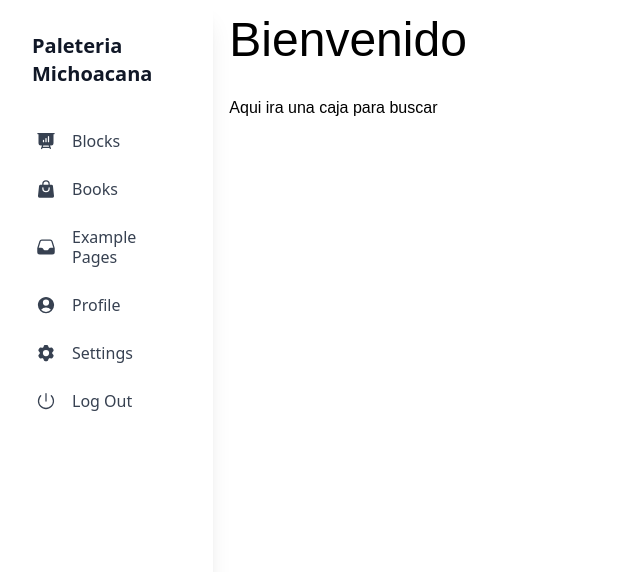
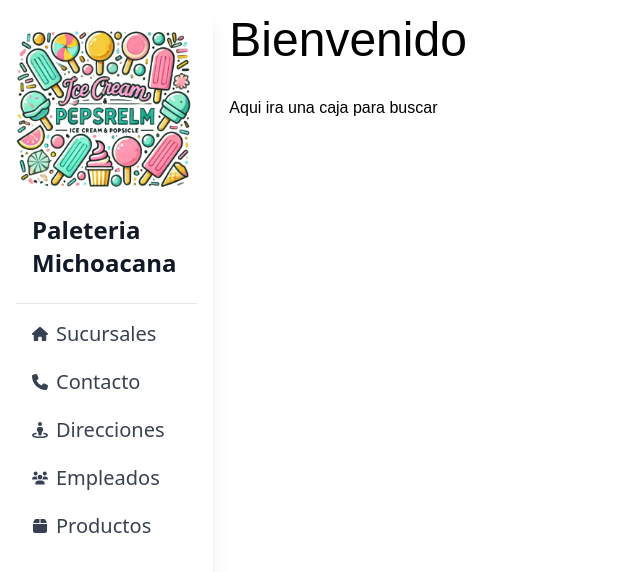
Before and after one commit to v-devOs/Next-Front-End-Michoacana, a Next.js app: page /admin in a window 1280 px wide. Shown: the top 572 px of the page, without its empty margins (0-640 px from the left). Built offline with nearby package versions, Linux system fonts and the light colour scheme.

Commit message:
Ajuste de SidebarItems realizado

```diff
--- a/package.json
+++ b/package.json
@@ -13,7 +13,8 @@
     "next": "14.2.15",
     "next-paleteria": "file:",
     "react": "^18",
-    "react-dom": "^18"
+    "react-dom": "^18",
+    "react-icons": "^5.3.0"
   },
   "devDependencies": {
     "@types/node": "^20",
--- /dev/null
+++ b/src/app/admin/(items)/branch/[id]/page.tsx
@@ -0,0 +1,9 @@
+import React from 'react'
+
+const AdminSucursalInfo = () => {
+  return (
+    <div>AdminSucursalInfo</div>
+  )
+}
+
+export default AdminSucursalInfo
--- a/src/app/globals.css
+++ b/src/app/globals.css
@@ -7,3 +7,8 @@ body {
   background: var(--background);
   font-family: Arial, Helvetica, sans-serif;
 }
+
+image {
+  width: auto;
+  height: auto;
+}
--- a/src/components/admin/Sidebar.tsx
+++ b/src/components/admin/Sidebar.tsx
@@ -1,57 +1,61 @@
+import Image from "next/image"
+import { FaHouse, FaPhone, FaStreetView, FaBox, FaUsers } from "react-icons/fa6";
+
+
+import { SidebarItem } from "./SidebarItem";
+
+interface Item {
+  name: string,
+  link: string,
+  icon: React.ReactNode
+}
+
+const sidebarItems: Item[] = [
+  {
+    name: 'Sucursales',
+    link: '/admin/branch',
+    icon: <FaHouse />
+  },
+  {
+    name: 'Contacto',
+    link: '/admin/contact',
+    icon: <FaPhone />
+  },
+  {
+    name: 'Direcciones',
+    link: '/admin/direction',
+    icon: <FaStreetView />
+  },
+  {
+    name: 'Empleados',
+    link: '/admin/employee',
+    icon: <FaUsers />
+  },
+  {
+    name: 'Productos',
+    link: '/admin/product',
+    icon: <FaBox />
+  },
+]
 
 export const Sidebar = () => {
   return (
     <aside>
       <div className="relative flex flex-col bg-clip-border rounded-xl bg-white text-gray-700 h-[calc(100vh)] w-full max-w-[20rem] p-4 shadow-xl shadow-blue-gray-900/5">
+        <div className="flex justify-center">
+          <Image className="rounded-sm" src={"/img/icon.png"} alt="Icono Michoacana" width={250} height={100} />
+        </div>
         <div className="mb-2 p-4">
-          <h5 className="block antialiased tracking-normal font-sans text-xl font-semibold leading-snug text-gray-900">Paleteria Michoacana</h5>
+          <h3 className="block antialiased tracking-normal font-sans text-2xl font-semibold leading-snug text-gray-900">Paleteria Michoacana</h3>
         </div>
+
+        <hr style={{ width: '100%' }} />
         <nav className="flex flex-col gap-1  p-2 font-sans text-base font-normal text-gray-700">
-          <div role="button" className="flex items-center w-full p-3 rounded-lg text-start leading-tight transition-all hover:bg-blue-50 hover:bg-opacity-80 focus:bg-blue-50 focus:bg-opacity-80 active:bg-gray-50 active:bg-opacity-80 hover:text-blue-900 focus:text-blue-900 active:text-blue-900 outline-none">
-            <div className="grid place-items-center mr-4">
-              <svg xmlns="http://www.w3.org/2000/svg" viewBox="0 0 24 24" fill="currentColor" aria-hidden="true" className="h-5 w-5">
-                <path fillRule="evenodd" d="M2.25 2.25a.75.75 0 000 1.5H3v10.5a3 3 0 003 3h1.21l-1.172 3.513a.75.75 0 001.424.474l.329-.987h8.418l.33.987a.75.75 0 001.422-.474l-1.17-3.513H18a3 3 0 003-3V3.75h.75a.75.75 0 000-1.5H2.25zm6.04 16.5l.5-1.5h6.42l.5 1.5H8.29zm7.46-12a.75.75 0 00-1.5 0v6a.75.75 0 001.5 0v-6zm-3 2.25a.75.75 0 00-1.5 0v3.75a.75.75 0 001.5 0V9zm-3 2.25a.75.75 0 00-1.5 0v1.5a.75.75 0 001.5 0v-1.5z" clipRule="evenodd"></path>
-              </svg>
-            </div>
-            Blocks
-          </div>
-          <div role="button" className="flex items-center w-full p-3 rounded-lg text-start leading-tight transition-all hover:bg-blue-50 hover:bg-opacity-80 focus:bg-blue-50 focus:bg-opacity-80 active:bg-blue-50 active:bg-opacity-80 hover:text-blue-900 focus:text-blue-900 active:text-blue-900 outline-none">
-            <div className="grid place-items-center mr-4">
-              <svg xmlns="http://www.w3.org/2000/svg" viewBox="0 0 24 24" fill="currentColor" aria-hidden="true" className="h-5 w-5">
-                <path fillRule="evenodd" d="M7.5 6v.75H5.513c-.96 0-1.764.724-1.865 1.679l-1.263 12A1.875 1.875 0 004.25 22.5h15.5a1.875 1.875 0 001.865-2.071l-1.263-12a1.875 1.875 0 00-1.865-1.679H16.5V6a4.5 4.5 0 10-9 0zM12 3a3 3 0 00-3 3v.75h6V6a3 3 0 00-3-3zm-3 8.25a3 3 0 106 0v-.75a.75.75 0 011.5 0v.75a4.5 4.5 0 11-9 0v-.75a.75.75 0 011.5 0v.75z" clipRule="evenodd"></path>
-              </svg>
-            </div>Books
-          </div>
-          <div role="button" className="flex items-center w-full p-3 rounded-lg text-start leading-tight transition-all hover:bg-blue-50 hover:bg-opacity-80 focus:bg-blue-50 focus:bg-opacity-80 active:bg-blue-50 active:bg-opacity-80 hover:text-blue-900 focus:text-blue-900 active:text-blue-900 outline-none">
-            <div className="grid place-items-center mr-4">
-              <svg xmlns="http://www.w3.org/2000/svg" viewBox="0 0 24 24" fill="currentColor" aria-hidden="true" className="h-5 w-5">
-                <path fillRule="evenodd" d="M6.912 3a3 3 0 00-2.868 2.118l-2.411 7.838a3 3 0 00-.133.882V18a3 3 0 003 3h15a3 3 0 003-3v-4.162c0-.299-.045-.596-.133-.882l-2.412-7.838A3 3 0 0017.088 3H6.912zm13.823 9.75l-2.213-7.191A1.5 1.5 0 0017.088 4.5H6.912a1.5 1.5 0 00-1.434 1.059L3.265 12.75H6.11a3 3 0 012.684 1.658l.256.513a1.5 1.5 0 001.342.829h3.218a1.5 1.5 0 001.342-.83l.256-.512a3 3 0 012.684-1.658h2.844z" clipRule="evenodd"></path>
-              </svg>
-            </div>Example Pages <div className="grid place-items-center ml-auto justify-self-end">
-
-            </div>
-          </div>
-          <div role="button" className="flex items-center w-full p-3 rounded-lg text-start leading-tight transition-all hover:bg-blue-50 hover:bg-opacity-80 focus:bg-blue-50 focus:bg-opacity-80 active:bg-blue-50 active:bg-opacity-80 hover:text-blue-900 focus:text-blue-900 active:text-blue-900 outline-none">
-            <div className="grid place-items-center mr-4">
-              <svg xmlns="http://www.w3.org/2000/svg" viewBox="0 0 24 24" fill="currentColor" aria-hidden="true" className="h-5 w-5">
-                <path fillRule="evenodd" d="M18.685 19.097A9.723 9.723 0 0021.75 12c0-5.385-4.365-9.75-9.75-9.75S2.25 6.615 2.25 12a9.723 9.723 0 003.065 7.097A9.716 9.716 0 0012 21.75a9.716 9.716 0 006.685-2.653zm-12.54-1.285A7.486 7.486 0 0112 15a7.486 7.486 0 015.855 2.812A8.224 8.224 0 0112 20.25a8.224 8.224 0 01-5.855-2.438zM15.75 9a3.75 3.75 0 11-7.5 0 3.75 3.75 0 017.5 0z" clipRule="evenodd"></path>
-              </svg>
-            </div>Profile
-          </div>
-          <div role="button" className="flex items-center w-full p-3 rounded-lg text-start leading-tight transition-all hover:bg-blue-50 hover:bg-opacity-80 focus:bg-blue-50 focus:bg-opacity-80 active:bg-blue-50 active:bg-opacity-80 hover:text-blue-900 focus:text-blue-900 active:text-blue-900 outline-none">
-            <div className="grid place-items-center mr-4">
-              <svg xmlns="http://www.w3.org/2000/svg" viewBox="0 0 24 24" fill="currentColor" aria-hidden="true" className="h-5 w-5">
-                <path fillRule="evenodd" d="M11.078 2.25c-.917 0-1.699.663-1.85 1.567L9.05 4.889c-.02.12-.115.26-.297.348a7.493 7.493 0 00-.986.57c-.166.115-.334.126-.45.083L6.3 5.508a1.875 1.875 0 00-2.282.819l-.922 1.597a1.875 1.875 0 00.432 2.385l.84.692c.095.078.17.229.154.43a7.598 7.598 0 000 1.139c.015.2-.059.352-.153.43l-.841.692a1.875 1.875 0 00-.432 2.385l.922 1.597a1.875 1.875 0 002.282.818l1.019-.382c.115-.043.283-.031.45.082.312.214.641.405.985.57.182.088.277.228.297.35l.178 1.071c.151.904.933 1.567 1.85 1.567h1.844c.916 0 1.699-.663 1.85-1.567l.178-1.072c.02-.12.114-.26.297-.349.344-.165.673-.356.985-.57.167-.114.335-.125.45-.082l1.02.382a1.875 1.875 0 002.28-.819l.923-1.597a1.875 1.875 0 00-.432-2.385l-.84-.692c-.095-.078-.17-.229-.154-.43a7.614 7.614 0 000-1.139c-.016-.2.059-.352.153-.43l.84-.692c.708-.582.891-1.59.433-2.385l-.922-1.597a1.875 1.875 0 00-2.282-.818l-1.02.382c-.114.043-.282.031-.449-.083a7.49 7.49 0 00-.985-.57c-.183-.087-.277-.227-.297-.348l-.179-1.072a1.875 1.875 0 00-1.85-1.567h-1.843zM12 15.75a3.75 3.75 0 100-7.5 3.75 3.75 0 000 7.5z" clipRule="evenodd"></path>
-              </svg>
-            </div>Settings
-          </div>
-          <div role="button" className="flex items-center w-full p-3 rounded-lg text-start leading-tight transition-all hover:bg-blue-50 hover:bg-opacity-80 focus:bg-blue-50 focus:bg-opacity-80 active:bg-blue-50 active:bg-opacity-80 hover:text-blue-900 focus:text-blue-900 active:text-blue-900 outline-none">
-            <div className="grid place-items-center mr-4">
-              <svg xmlns="http://www.w3.org/2000/svg" viewBox="0 0 24 24" fill="currentColor" aria-hidden="true" className="h-5 w-5">
-                <path fillRule="evenodd" d="M12 2.25a.75.75 0 01.75.75v9a.75.75 0 01-1.5 0V3a.75.75 0 01.75-.75zM6.166 5.106a.75.75 0 010 1.06 8.25 8.25 0 1011.668 0 .75.75 0 111.06-1.06c3.808 3.807 3.808 9.98 0 13.788-3.807 3.808-9.98 3.808-13.788 0-3.808-3.807-3.808-9.98 0-13.788a.75.75 0 011.06 0z" clipRule="evenodd"></path>
-              </svg>
-            </div>Log Out
-          </div>
+          {
+            sidebarItems.map(sideItem => (
+              <SidebarItem key={sideItem.link} sideItem={sideItem} />
+            ))
+          }
         </nav>
       </div>
     </aside>
--- /dev/null
+++ b/src/components/admin/SidebarItem.tsx
@@ -0,0 +1,30 @@
+'use client'
+
+import Link from "next/link"
+import { usePathname } from "next/navigation"
+
+interface Item {
+  name: string,
+  link: string,
+  icon: React.ReactNode
+}
+
+interface Props {
+  sideItem: Item
+}
+
+export const SidebarItem = ({ sideItem }: Props) => {
+
+  const actualPath = usePathname()
+
+  console.log(sideItem.link)
+
+  return (
+    <Link key={sideItem.link} href={sideItem.link}
+      className={`flex p-2 rounded-sm items-center gap-2 hover:bg-blue-50 hover:bg-opacity-80 hover:text-blue-900 ${actualPath === sideItem.link ? 'bg-gray-300 bg-opacity-80 text-blue-900 outline-none' : ''}`}
+    >
+      {sideItem.icon}
+      <h4 className="text-xl">{sideItem.name}</h4>
+    </Link>
+  )
+}
--- a/src/components/admin/dashboard/TableButtons.tsx
+++ b/src/components/admin/dashboard/TableButtons.tsx
@@ -1,9 +1,17 @@
+'use client';
+
+import { usePathname } from "next/navigation";
 
 interface Props {
   id: number
 }
 
 export const TableButtons = ({ id }: Props) => {
+
+  const path = usePathname()
+
+  console.log(path)
+
   return (
     <>
       <td className="text-center">
--- a/src/components/admin/index.ts
+++ b/src/components/admin/index.ts
@@ -1,3 +1,7 @@
+// Directorios
 export * from "./Sidebar";
 export * from "./dashboard";
 export * from "./contact";
+
+// Componentes
+export * from "./SidebarItem";
--- a/src/components/product/ProductTable.tsx
+++ b/src/components/product/ProductTable.tsx
@@ -7,6 +7,7 @@ const tableHeaders = [
   'Producto',
   'Price',
   'Sabor',
+  'Presentación',
   'Modificar',
   'Eliminar'
 ]
@@ -32,6 +33,7 @@ export const ProductTable = async () => {
               <td className="text-center text-sm font-medium text-gray-900" >{item.product}</td>
               <td className="text-center text-sm font-medium text-gray-900" >$ {item.price}</td>
               <td className="text-center text-sm font-medium text-gray-900" >{item.flavor}</td>
+              <td className="text-center text-sm font-medium text-gray-900" >{item.presentation}</td>
 
               <TableButtons id={item.id_product} />
             </tr>
```
Also changed, not shown: public/img/icon.png (added), 1 other file (tests, documents, lock files or other folders).
